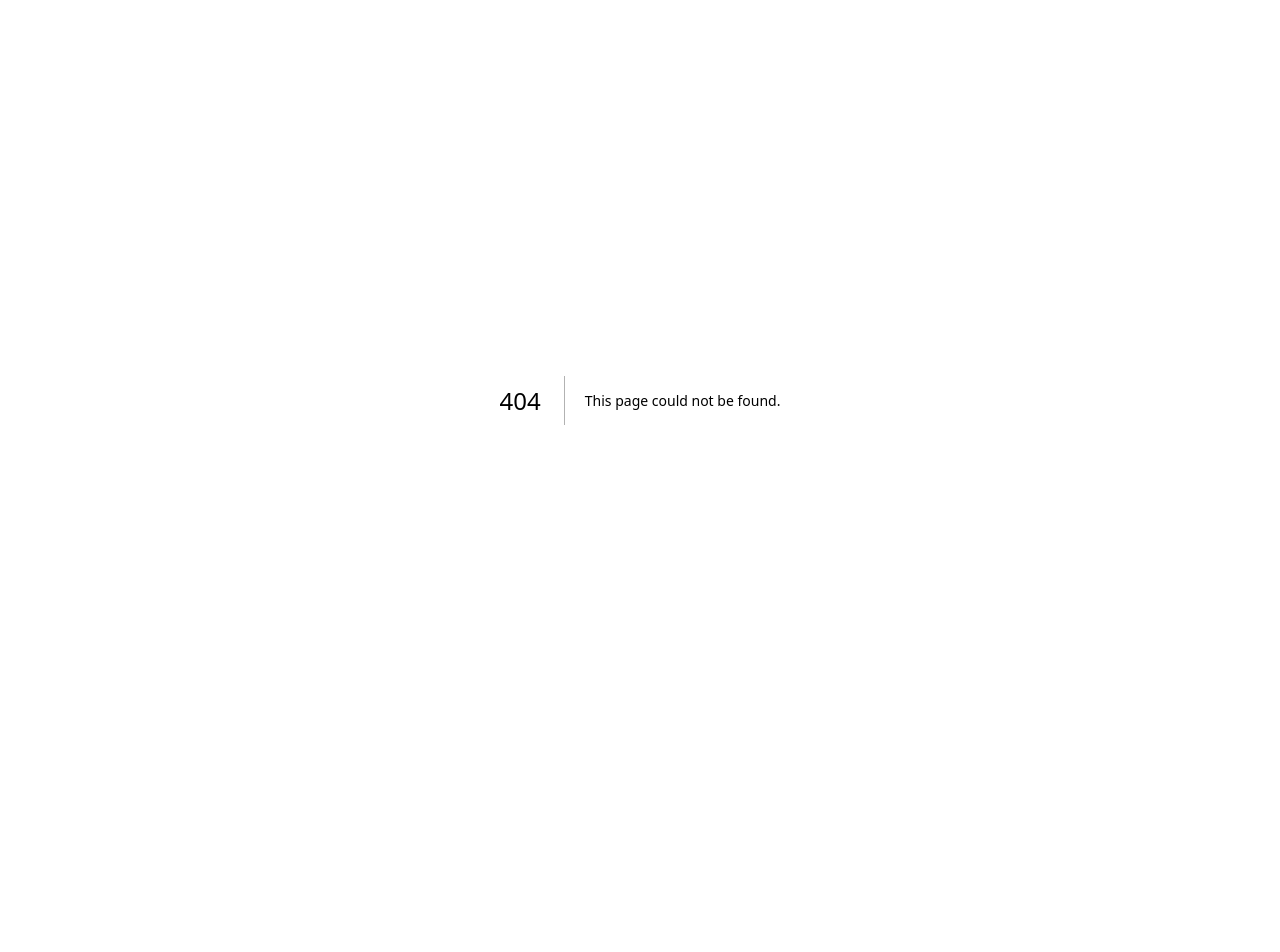
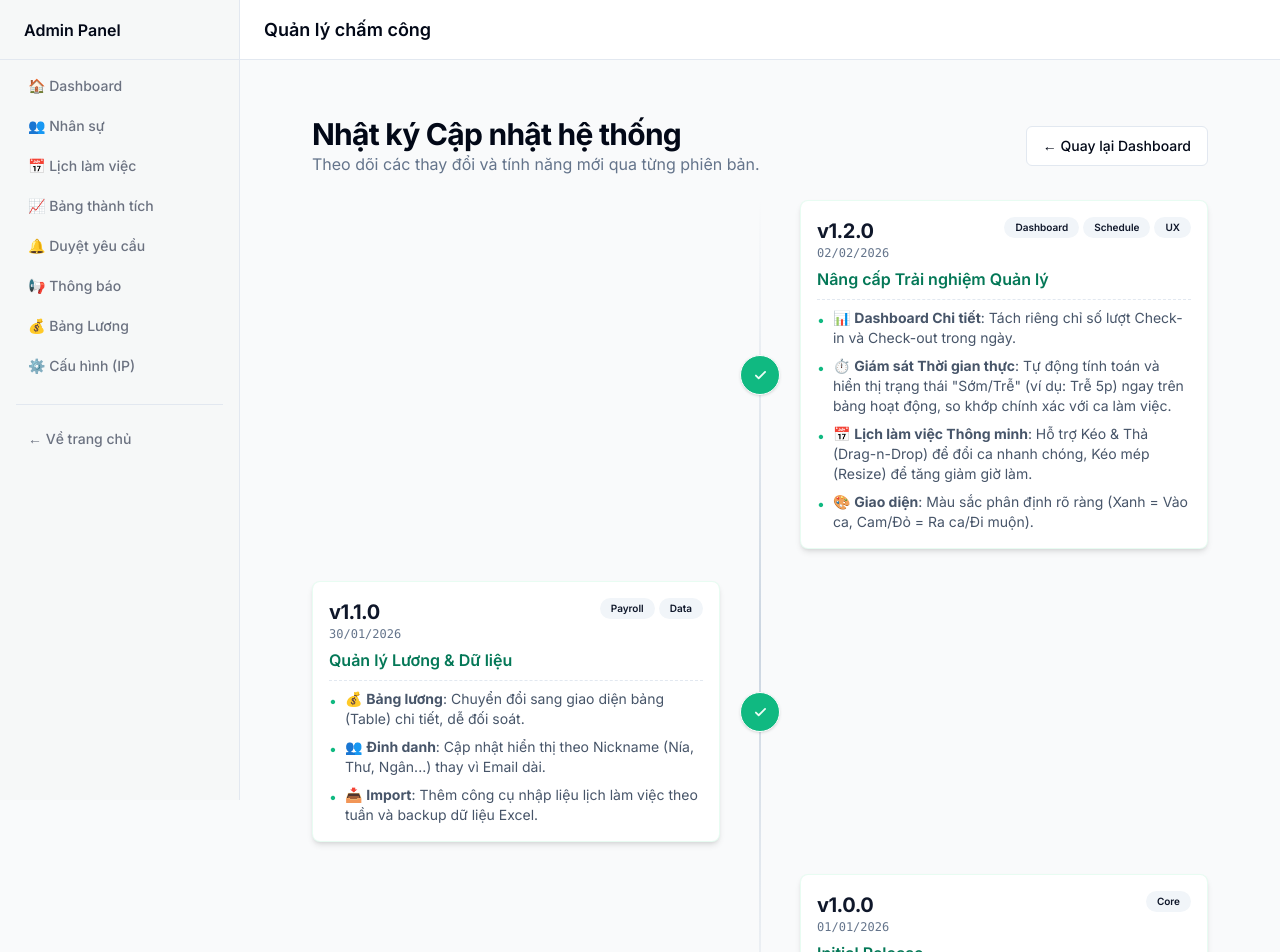
Before and after one commit to khanhduong22/checkin-app, a Next.js app: page /admin/changelog in a window 1280 px wide. Before the commit this address had no page. Shown: the top 952 px of the page. Before the commit the page ends 800 px from the top, so only its background shows below. Built offline with nearby package versions, Linux system fonts and the light colour scheme.

Commit message:
feat: add changelog system with auto-popup on admin dashboard

```diff
--- /dev/null
+++ b/src/app/admin/changelog/page.tsx
@@ -0,0 +1,64 @@
+
+import { Card, CardContent, CardHeader, CardTitle } from "@/components/ui/card";
+import { Badge } from "@/components/ui/badge";
+import Link from 'next/link';
+import { Button } from '@/components/ui/button';
+
+import { CHANGELOGS } from "@/lib/changelogs";
+
+export const dynamic = 'force-dynamic';
+
+export default function ChangelogPage() {
+    return (
+        <div className="space-y-6 max-w-4xl mx-auto py-8">
+            <div className="flex items-center justify-between">
+                <div>
+                    <h2 className="text-3xl font-bold tracking-tight">Nhật ký Cập nhật hệ thống</h2>
+                    <p className="text-muted-foreground">Theo dõi các thay đổi và tính năng mới qua từng phiên bản.</p>
+                </div>
+                <Link href="/admin">
+                     <Button variant="outline">← Quay lại Dashboard</Button>
+                </Link>
+            </div>
+
+            <div className="space-y-8 relative before:absolute before:inset-0 before:ml-5 before:-translate-x-px md:before:mx-auto md:before:translate-x-0 before:h-full before:w-0.5 before:bg-gradient-to-b before:from-transparent before:via-slate-300 before:to-transparent">
+                {CHANGELOGS.map((log, index) => (
+                    <div key={log.version} className="relative flex items-center justify-between md:justify-normal md:odd:flex-row-reverse group is-active">
+                        {/* Dot */}
+                        <div className="flex items-center justify-center w-10 h-10 rounded-full border border-white bg-slate-300 group-[.is-active]:bg-emerald-500 text-slate-500 group-[.is-active]:text-emerald-50 shadow shrink-0 md:order-1 md:group-odd:-translate-x-1/2 md:group-even:translate-x-1/2">
+                            <svg className="fill-current" xmlns="http://www.w3.org/2000/svg" width="12" height="10">
+                                <path fillRule="nonzero" d="M10.422 1.257 4.655 7.025 2.553 4.923A.916.916 0 0 0 1.257 6.22l2.75 2.75a.916.916 0 0 0 1.296 0l6.415-6.416a.916.916 0 0 0-1.296-1.296Z" />
+                            </svg>
+                        </div>
+
+                        {/* Content */}
+                        <Card className="w-[calc(100%-4rem)] md:w-[calc(50%-2.5rem)] p-4 shadow-md border-emerald-100/50 hover:shadow-lg transition-shadow bg-white">
+                            <CardHeader className="p-0 pb-2 mb-2 border-b border-dashed">
+                                <div className="flex justify-between items-start">
+                                    <div className="flex flex-col">
+                                        <CardTitle className="text-xl font-bold text-slate-900">v{log.version}</CardTitle>
+                                        <time className="font-mono text-xs text-slate-500">{log.date}</time>
+                                    </div>
+                                    <div className="flex gap-1">
+                                        {log.tags.map(t => <Badge key={t} variant="secondary" className="text-[10px]">{t}</Badge>)}
+                                    </div>
+                                </div>
+                                <h3 className="font-semibold text-emerald-700 mt-1">{log.title}</h3>
+                            </CardHeader>
+                            <CardContent className="p-0 text-sm text-slate-600">
+                                <ul className="space-y-2">
+                                    {log.changes.map((change, i) => (
+                                        <li key={i} className="flex gap-2">
+                                            <span className="text-emerald-500 mt-0.5">•</span>
+                                            <span dangerouslySetInnerHTML={{ __html: change.replace(/\*\*(.*?)\*\*/g, '<b>$1</b>') }} />
+                                        </li>
+                                    ))}
+                                </ul>
+                            </CardContent>
+                        </Card>
+                    </div>
+                ))}
+            </div>
+        </div>
+    );
+}
--- a/src/app/admin/page.tsx
+++ b/src/app/admin/page.tsx
@@ -3,10 +3,15 @@ import { getServerSession } from "next-auth";
 import { authOptions } from "@/lib/auth";
 import { redirect } from "next/navigation";
 import { Card, CardContent, CardHeader, CardTitle } from "@/components/ui/card";
+import { Button } from "@/components/ui/button";
+import Link from "next/link";
+import ChangelogPopup from "@/components/admin/ChangelogPopup";
+import { LATEST_VERSION, CHANGELOGS } from "@/lib/changelogs";
 
 export const dynamic = 'force-dynamic';
 
 export default async function AdminDashboard() {
+
     const session = await getServerSession(authOptions);
 
     // Check Admin Role
@@ -81,7 +86,12 @@ export default async function AdminDashboard() {
 
     return (
         <div className="space-y-6">
-            <h2 className="text-3xl font-bold tracking-tight">Dashboard</h2>
+            <div className="flex justify-between items-center">
+                <h2 className="text-3xl font-bold tracking-tight">Dashboard</h2>
+                <Link href="/admin/changelog">
+                    <Button variant="outline" size="sm">📜 Lịch sử cập nhật</Button>
+                </Link>
+            </div>
 
             <div className="grid gap-4 md:grid-cols-4">
                 <Card>
@@ -193,6 +203,7 @@ export default async function AdminDashboard() {
                     </CardContent>
                 </Card>
             </div>
+            <ChangelogPopup latestVersion={LATEST_VERSION} changelog={CHANGELOGS[0]} />
         </div>
     );
 }
--- /dev/null
+++ b/src/components/admin/ChangelogPopup.tsx
@@ -0,0 +1,65 @@
+
+'use client';
+
+import { useEffect, useState } from "react";
+import { Dialog, DialogContent, DialogDescription, DialogFooter, DialogHeader, DialogTitle } from "@/components/ui/dialog";
+import { Button } from "@/components/ui/button";
+import { Badge } from "@/components/ui/badge";
+
+interface Props {
+    latestVersion: string;
+    changelog: any;
+}
+
+export default function ChangelogPopup({ latestVersion, changelog }: Props) {
+    const [open, setOpen] = useState(false);
+
+    useEffect(() => {
+        const seenVersion = localStorage.getItem('admin_changelog_version');
+        if (seenVersion !== latestVersion) {
+            setOpen(true);
+        }
+    }, [latestVersion]);
+
+    const handleClose = () => {
+        localStorage.setItem('admin_changelog_version', latestVersion);
+        setOpen(false);
+    };
+
+    if (!changelog) return null;
+
+    return (
+        <Dialog open={open} onOpenChange={setOpen}>
+            <DialogContent className="sm:max-w-md">
+                <DialogHeader>
+                    <div className="flex items-center gap-2 mb-2">
+                        <Badge variant="outline" className="bg-emerald-50 text-emerald-600 border-emerald-200">New Update</Badge>
+                        <span className="text-xs text-muted-foreground">{changelog.date}</span>
+                    </div>
+                    <DialogTitle className="text-xl">v{changelog.version}: {changelog.title}</DialogTitle>
+                    <DialogDescription>
+                        Hệ thống vừa được cập nhật các tính năng mới sau đây:
+                    </DialogDescription>
+                </DialogHeader>
+
+                <div className="py-2">
+                    <ul className="space-y-3 text-sm text-slate-600">
+                        {changelog.changes.map((change: string, i: number) => (
+                            <li key={i} className="flex gap-2 items-start">
+                                <span className="text-emerald-500 mt-1.5 text-[6px] shrink-0">●</span>
+                                <span dangerouslySetInnerHTML={{ __html: change.replace(/\*\*(.*?)\*\*/g, '<b>$1</b>') }} />
+                            </li>
+                        ))}
+                    </ul>
+                </div>
+
+                <DialogFooter className="sm:justify-between flex-row items-center">
+                    <span className="text-xs text-muted-foreground hidden sm:block">Phiên bản {latestVersion}</span>
+                    <Button onClick={handleClose} className="w-full sm:w-auto">
+                        Đã hiểu!
+                    </Button>
+                </DialogFooter>
+            </DialogContent>
+        </Dialog>
+    );
+}
--- /dev/null
+++ b/src/lib/changelogs.ts
@@ -0,0 +1,39 @@
+
+export const CHANGELOGS = [
+  {
+    version: '1.2.0',
+    date: '02/02/2026',
+    title: 'Nâng cấp Trải nghiệm Quản lý',
+    tags: ['Dashboard', 'Schedule', 'UX'],
+    changes: [
+      '📊 **Dashboard Chi tiết**: Tách riêng chỉ số lượt Check-in và Check-out trong ngày.',
+      '⏱️ **Giám sát Thời gian thực**: Tự động tính toán và hiển thị trạng thái "Sớm/Trễ" (ví dụ: Trễ 5p) ngay trên bảng hoạt động, so khớp chính xác với ca làm việc.',
+      '📅 **Lịch làm việc Thông minh**: Hỗ trợ Kéo & Thả (Drag-n-Drop) để đổi ca nhanh chóng, Kéo mép (Resize) để tăng giảm giờ làm.',
+      '🎨 **Giao diện**: Màu sắc phân định rõ ràng (Xanh = Vào ca, Cam/Đỏ = Ra ca/Đi muộn).'
+    ]
+  },
+  {
+    version: '1.1.0',
+    date: '30/01/2026',
+    title: 'Quản lý Lương & Dữ liệu',
+    tags: ['Payroll', 'Data'],
+    changes: [
+      '💰 **Bảng lương**: Chuyển đổi sang giao diện bảng (Table) chi tiết, dễ đối soát.',
+      '👥 **Đinh danh**: Cập nhật hiển thị theo Nickname (Nía, Thư, Ngân...) thay vì Email dài.',
+      '📥 **Import**: Thêm công cụ nhập liệu lịch làm việc theo tuần và backup dữ liệu Excel.'
+    ]
+  },
+  {
+    version: '1.0.0',
+    date: '01/01/2026',
+    title: 'Initial Release',
+    tags: ['Core'],
+    changes: [
+      'Hệ thống chấm công cơ bản (IP Based).',
+      'Tính lương tự động.',
+      'Gamification (Gacha, Shop, Pet).'
+    ]
+  }
+];
+
+export const LATEST_VERSION = CHANGELOGS[0].version;
```
